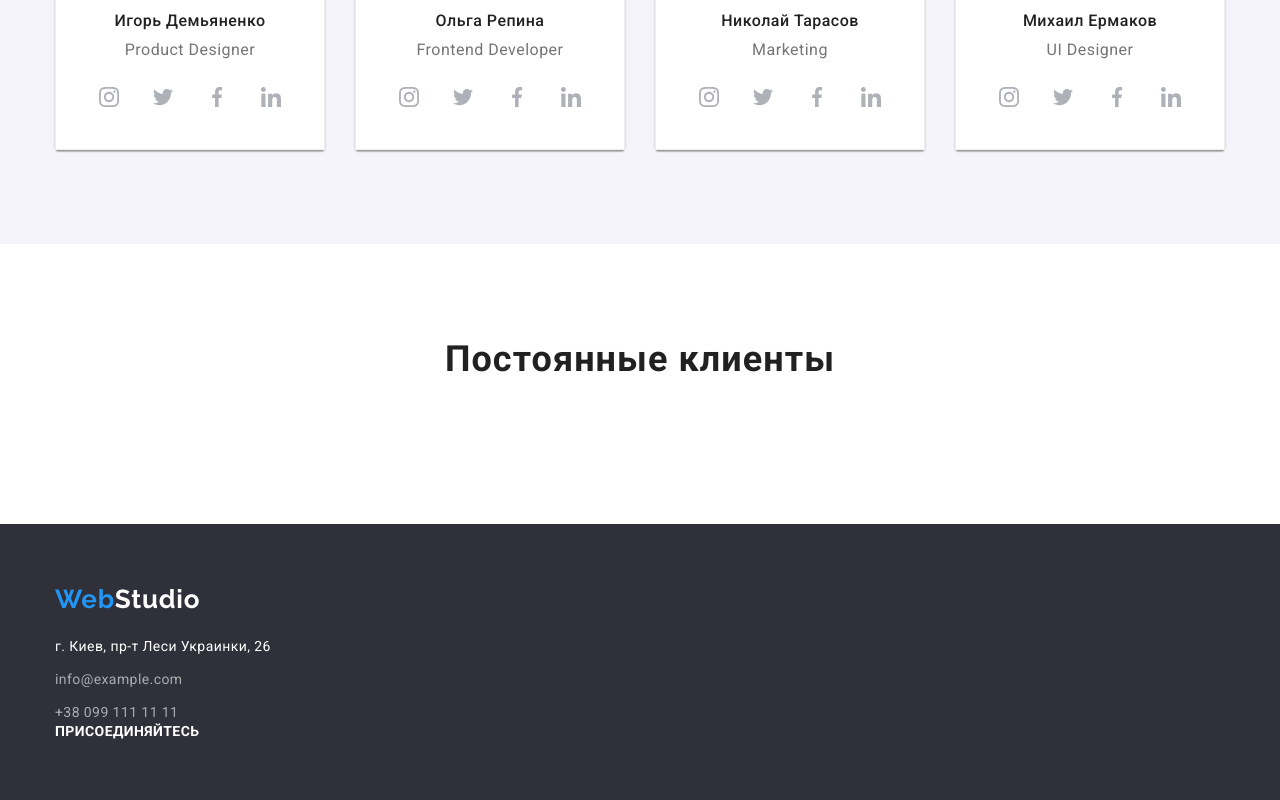
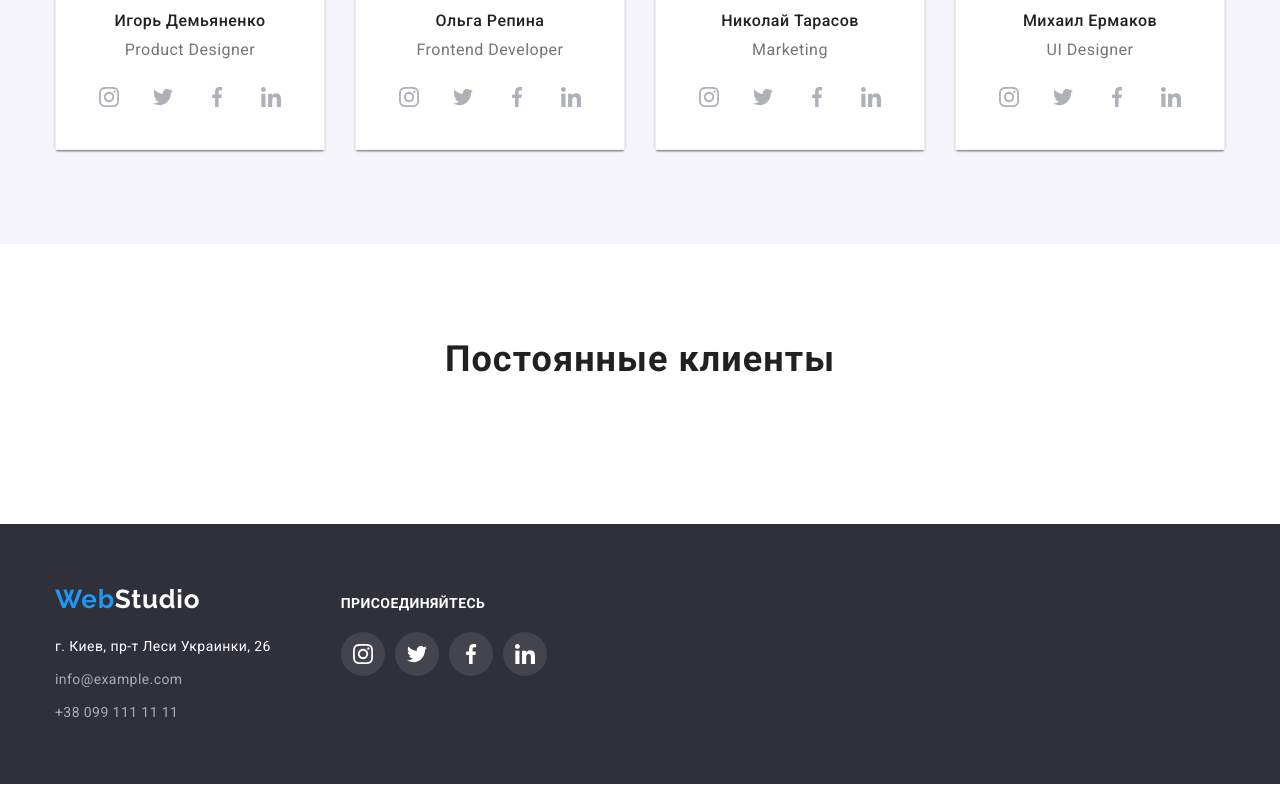
Before and after one commit to Orlov-Yevhen/goit-markup-hw-04, a plain HTML site: page index.html in a window 1280 px wide. Shown: the part 2065-2865 px from the top of the page. Drawn offline with nearby package versions, Linux system fonts and the light colour scheme.

Commit message:
add icon footer

```diff
--- a/css/styles.css
+++ b/css/styles.css
@@ -55,13 +55,14 @@ body {
 
 /* -----------------------HEADER--------------------- */
 
+
+.header-container {
+    display: flex;
+}
+
 .header-nav {
     display: flex;
     align-items: center;
-}
-
-.header-container {
-    display: flex;
 }
 
 .header-adress {
@@ -460,6 +461,11 @@ footer {
     padding-bottom: 60px;
 }
 
+.footer-container {
+    display: flex;
+
+}
+
 .footer-logo {
     display: block;
     margin-bottom: 20px;
@@ -516,7 +522,17 @@ footer {
     color: rgba(255, 255, 255, 0.6);
 }
 
+.footer-conect {
+    display: flex;
+    flex-direction: column;
+    margin-top: 12px;
+    margin-left: 70px;
+
+}
+
 .footer-title {
+    margin-bottom: 20px;
+
     font-style: normal;
     font-weight: 700;
     font-size: 14px;
@@ -525,6 +541,42 @@ footer {
     text-transform: uppercase;
     color: var(--white-color);
     }
+
+
+.footer-social-list {
+    display: flex;
+    align-items: center;
+}
+
+.footer-social-item {
+    width: 44px;
+    height: 44px;
+    background-color: #43444D;
+    border-radius: 50%;
+}
+
+.footer-social-item:hover,
+.footer-social-item:focus {
+    background-color: var(--accent-color);
+}
+
+.footer-social-item:not(:last-child) {
+    margin-right: 10px;
+}
+
+.footer-social-link {
+    width: 100%;
+    height: 100%;
+
+    display: flex;
+    align-items: center;
+    justify-content: center;
+}
+
+.footer-social-icon {
+    fill: var(--white-color);
+}
+
 
 
 /* -----------------------LIST TWO--------------------- */
--- a/index.html
+++ b/index.html
@@ -294,7 +294,8 @@
 <!---------------------FOOTER---------------------------->
 
 <footer class="footer">
-    <div class="container footer-container">
+    <div class="footer-container container">
+    <div class="adress-container">
         <a class="footer-logo link" lang="en" href="./"><span class="logo-web">Web</span>Studio</a>
         <address>
             <ul class="footer-address list">
@@ -310,15 +311,41 @@
                     <a class="footer-tel link" href="tel:+380991111111">+38 099 111 11 11</a>
                 </li>
             </ul>
+        </address>
+    </div>
     <div class="footer-conect">
         <h2 class="footer-title">присоединяйтесь</h2>
         <ul class="footer-social-list list">
             <li class="footer-social-item">
-
+                <a class="footer-social-link link" href="">
+                    <svg class="footer-social-icon" width="20" height="20">
+                        <use href="./images/icons.svg#icon-instagram"></use>
+                    </svg>
+                </a>
+            </li>
+            <li class="footer-social-item">
+                <a class="footer-social-link link" href="">
+                    <svg class="footer-social-icon" width="20" height="20">
+                        <use href="./images/icons.svg#icon-twitter"></use>
+                    </svg>
+                </a>
+            </li>
+            <li class="footer-social-item">
+                <a class="footer-social-link link" href="">
+                    <svg class="footer-social-icon" width="20" height="20">
+                        <use href="./images/icons.svg#icon-facebook"></use>
+                    </svg>
+                </a>
+            </li>
+            <li class="footer-social-item">
+                <a class="footer-social-link link" href="">
+                    <svg class="footer-social-icon" width="20" height="20">
+                        <use href="./images/icons.svg#icon-linkedin"></use>
+                    </svg>
+                </a>
             </li>
         </ul>
     </div>
-        </address>
     </div>
 </footer>
 </body>
```
Also changed, not shown: portfolio.html (+2 -2 lines). Lines whose indentation alone changed are shown as unchanged.
